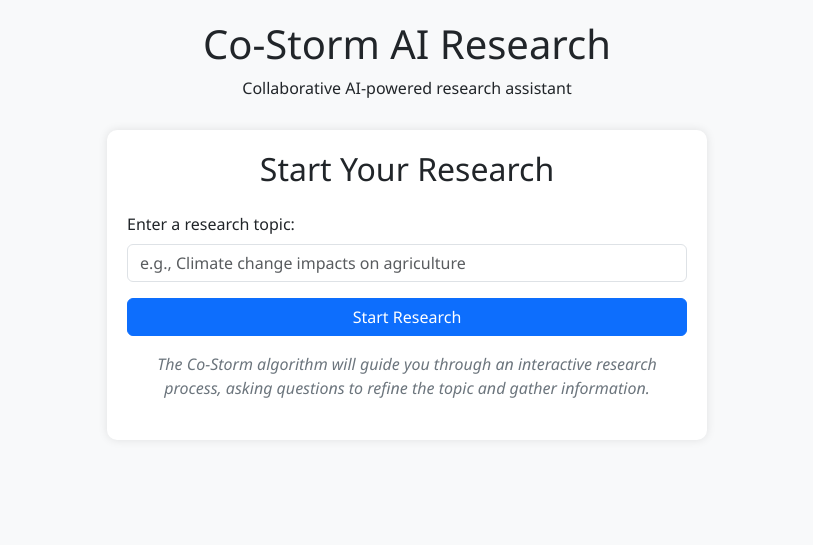
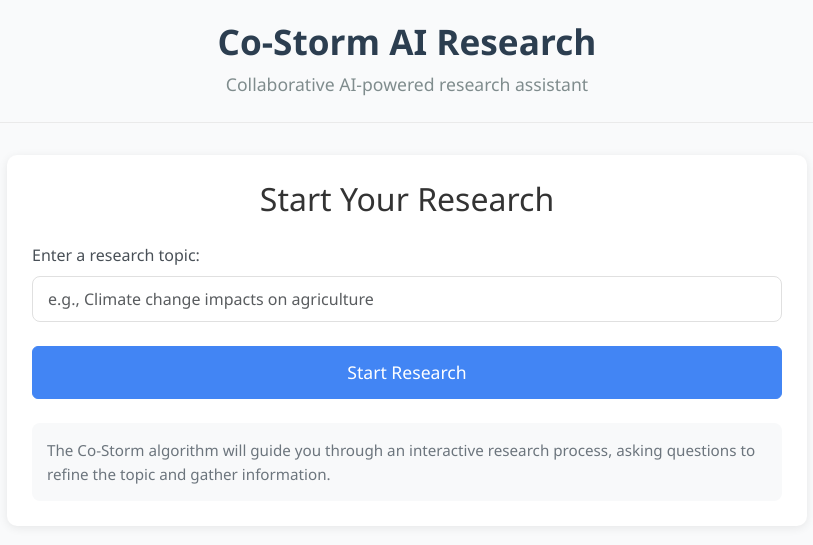
Before and after one commit to dividor/costorm-ui, a Flask app: page / in a window 1280 px wide. Shown: the top 545 px of the page, without its empty margins (233-1046 px from the left). Run offline with Flask 3, Linux system fonts and the light colour scheme; some libraries are stand-ins or nearby versions.

Commit message:
Checking in v1 of AI-generated app

```diff
--- a/templates/index.html
+++ b/templates/index.html
@@ -8,52 +8,73 @@
     <link rel="stylesheet" href="https://cdnjs.cloudflare.com/ajax/libs/font-awesome/6.0.0/css/all.min.css">
     <style>
         body {
-            font-family: 'Segoe UI', Tahoma, Geneva, Verdana, sans-serif;
-            background-color: #f8f9fa;
-            margin: 0;
-            padding: 0;
+            font-family: 'Segoe UI', Roboto, 'Helvetica Neue', Arial, sans-serif;
+            background-color: #f9fafb;
+            color: #333;
+            line-height: 1.6;
+            padding: 20px 0;
         }
         .container {
-            max-width: 1200px;
+            max-width: 900px;
             margin: 0 auto;
-            padding: 20px;
+            padding: 0 20px;
         }
         .header {
             text-align: center;
-            margin-bottom: 30px;
+            margin-bottom: 2rem;
+            padding-bottom: 1.5rem;
+            border-bottom: 1px solid #eaeaea;
+        }
+        .header h1 {
+            font-size: 2.2rem;
+            font-weight: 700;
+            color: #2c3e50;
+            margin-bottom: 0.5rem;
+        }
+        .header p {
+            font-size: 1.1rem;
+            color: #7f8c8d;
+            max-width: 600px;
+            margin: 0 auto;
         }
         .chat-container {
-            height: 500px;
+            height: 400px;
             overflow-y: auto;
-            border: 1px solid #dee2e6;
-            border-radius: 10px;
-            background-color: white;
+            border: 1px solid #e9ecef;
+            border-radius: 8px;
             padding: 15px;
-            margin-bottom: 20px;
+            margin-bottom: 15px;
+            background-color: #f8f9fa;
         }
         .message {
             margin-bottom: 15px;
-            padding: 10px 15px;
-            border-radius: 10px;
-            max-width: 80%;
+            padding: 12px 15px;
+            border-radius: 8px;
+            max-width: 85%;
             position: relative;
+            line-height: 1.5;
         }
         .user-message {
-            background-color: #007bff;
-            color: white;
+            background-color: #e3f2fd;
+            color: #0d47a1;
             margin-left: auto;
+            border-bottom-right-radius: 2px;
         }
         .ai-message {
-            background-color: #f1f1f1;
-            color: #333;
+            background-color: white;
+            color: #37474f;
             margin-right: auto;
+            border-bottom-left-radius: 2px;
+            box-shadow: 0 1px 2px rgba(0,0,0,0.05);
         }
         .system-message {
-            background-color: #ffc107;
-            color: #333;
+            background-color: #fff3e0;
+            color: #e65100;
             margin: 10px auto;
+            font-style: italic;
+            max-width: 90%;
             text-align: center;
-            max-width: 90%;
+            font-size: 0.9rem;
         }
         .message-role {
             font-weight: bold;
@@ -63,13 +84,39 @@
         .input-group {
             margin-bottom: 20px;
         }
+        .input-group .form-control {
+            border-radius: 20px 0 0 20px;
+            padding: 10px 15px;
+            border: 1px solid #e0e0e0;
+        }
+        .input-group .btn {
+            border-radius: 0 20px 20px 0;
+            padding: 10px 20px;
+        }
+        .btn-primary {
+            background-color: #4285f4;
+            border-color: #4285f4;
+        }
+        .btn-primary:hover {
+            background-color: #3367d6;
+            border-color: #3367d6;
+        }
+        .btn-success {
+            background-color: #0f9d58;
+            border-color: #0f9d58;
+        }
+        .btn-success:hover {
+            background-color: #0b8043;
+            border-color: #0b8043;
+        }
         .article-container {
             display: none;
+            max-width: 800px;
+            margin: 0 auto;
+            padding: 25px;
             background-color: white;
-            border: 1px solid #dee2e6;
             border-radius: 10px;
-            padding: 20px;
-            margin-top: 30px;
+            box-shadow: 0 2px 10px rgba(0,0,0,0.08);
         }
         .article-content {
             white-space: pre-line;
@@ -83,21 +130,43 @@
             height: 3rem;
         }
         #topic-form {
-            max-width: 600px;
+            max-width: 800px;
             margin: 0 auto;
-            padding: 20px;
+            padding: 25px;
             background-color: white;
             border-radius: 10px;
-            box-shadow: 0 0 10px rgba(0,0,0,0.1);
+            box-shadow: 0 2px 10px rgba(0,0,0,0.08);
         }
         .research-info {
-            text-align: center;
-            margin-bottom: 20px;
-            font-style: italic;
+            background-color: #f8f9fa;
+            border-radius: 8px;
+            padding: 15px;
+            font-size: 0.95rem;
             color: #6c757d;
+            margin-top: 20px;
+        }
+        .research-info p {
+            margin: 0;
+        }
+        .form-label {
+            font-weight: 500;
+            color: #495057;
+            margin-bottom: 8px;
+        }
+        .form-control {
+            padding: 10px 15px;
+            border: 1px solid #e0e0e0;
+            border-radius: 8px;
+            transition: border-color 0.15s ease-in-out, box-shadow 0.15s ease-in-out;
+        }
+        .form-control:focus {
+            border-color: #4285f4;
+            box-shadow: 0 0 0 0.2rem rgba(66, 133, 244, 0.25);
         }
         .chat-interface {
             display: none;
+            max-width: 800px;
+            margin: 0 auto;
         }
         .markdown h1, .markdown h2 {
             margin-top: 1.5rem;
@@ -111,6 +180,10 @@
             color: #6c757d;
             margin-bottom: 10px;
             display: none;
+            padding: 8px 12px;
+            background-color: #f8f9fa;
+            border-radius: 8px;
+            font-size: 0.9rem;
         }
         /* Citation styles */
         .citation-link {
@@ -152,17 +225,17 @@
         /* Status bar */
         .status-bar {
             background-color: #f8f9fa;
-            border: 1px solid #dee2e6;
-            border-radius: 5px;
+            border: 1px solid #e9ecef;
+            border-radius: 8px;
             padding: 10px 15px;
             margin-bottom: 15px;
-            font-size: 0.95rem;
+            font-size: 0.9rem;
             color: #495057;
             position: relative;
             overflow: hidden;
             display: flex;
             align-items: center;
-            box-shadow: 0 1px 3px rgba(0,0,0,0.05);
+            box-shadow: 0 1px 2px rgba(0,0,0,0.03);
         }
         .status-spinner {
             margin-right: 10px;
@@ -232,6 +305,25 @@
             margin-left: 0;
             color: #666;
         }
+        #current-topic {
+            background-color: #f1f8ff;
+            color: #0366d6;
+            border-color: #c8e1ff;
+            border-radius: 8px;
+            padding: 10px 15px;
+            margin-bottom: 15px;
+            font-weight: 500;
+        }
+        #start-btn {
+            padding: 12px 24px;
+            font-size: 1.1rem;
+            font-weight: 500;
+            transition: all 0.2s ease;
+        }
+        #start-btn:hover {
+            transform: translateY(-2px);
+            box-shadow: 0 4px 8px rgba(0,0,0,0.1);
+        }
     </style>
 </head>
 <body>
@@ -244,14 +336,14 @@
         <!-- Topic Input Form -->
         <div id="topic-form">
             <h2 class="text-center mb-4">Start Your Research</h2>
-            <div class="mb-3">
+            <div class="mb-4">
                 <label for="topic-input" class="form-label">Enter a research topic:</label>
                 <input type="text" class="form-control" id="topic-input" placeholder="e.g., Climate change impacts on agriculture">
             </div>
-            <div class="d-grid">
+            <div class="d-grid mb-4">
                 <button class="btn btn-primary" id="start-btn">Start Research</button>
             </div>
-            <div class="research-info mt-3">
+            <div class="research-info">
                 <p>The Co-Storm algorithm will guide you through an interactive research process, asking questions to refine the topic and gather information.</p>
             </div>
         </div>
@@ -283,9 +375,13 @@
         <div class="article-container" id="article-container">
             <h2 class="text-center mb-4">Research Article</h2>
             <div class="article-content markdown" id="article-content"></div>
-            <div class="d-grid gap-2 mt-4">
-                <button class="btn btn-success" id="download-btn">Download as Markdown</button>
-                <button class="btn btn-primary" id="new-research-btn">Start New Research</button>
+            <div class="d-grid gap-2 mt-5">
+                <button class="btn btn-success" id="download-btn">
+                    <i class="fas fa-download"></i> Download as Markdown
+                </button>
+                <button class="btn btn-primary" id="new-research-btn">
+                    <i class="fas fa-plus-circle"></i> Start New Research
+                </button>
             </div>
         </div>
     </div>
@@ -293,6 +389,7 @@
     <script src="https://cdn.jsdelivr.net/npm/bootstrap@5.3.0/dist/js/bootstrap.bundle.min.js"></script>
     <script src="https://cdn.jsdelivr.net/npm/marked/marked.min.js"></script>
     <script src="https://cdn.socket.io/4.6.0/socket.io.min.js"></script>
+    <link rel="stylesheet" href="https://cdnjs.cloudflare.com/ajax/libs/font-awesome/6.4.0/css/all.min.css">
     <script>
         document.addEventListener('DOMContentLoaded', function() {
             const socket = io();
@@ -379,6 +476,7 @@
                 chatInterface.style.display = 'none';
                 articleContainer.style.display = 'block';
                 typingIndicator.style.display = 'none';
+                statusBar.style.display = 'none';
 
                 console.log("Received final article");
                 console.log("Content type:", typeof data.content);
@@ -525,6 +623,9 @@
                 topicForm.style.display = 'block';
                 topicInput.value = '';
                 chatContainer.innerHTML = '';
+                statusBar.style.display = 'none';
+                const statusText = document.querySelector('#status-bar .status-text');
+                statusText.textContent = 'Initializing...';
             });
 
             // Helper functions
```
